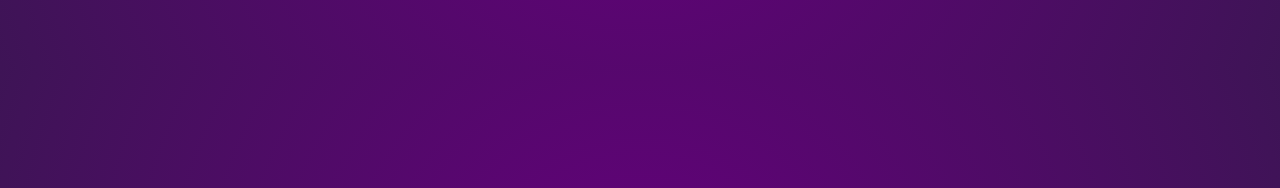
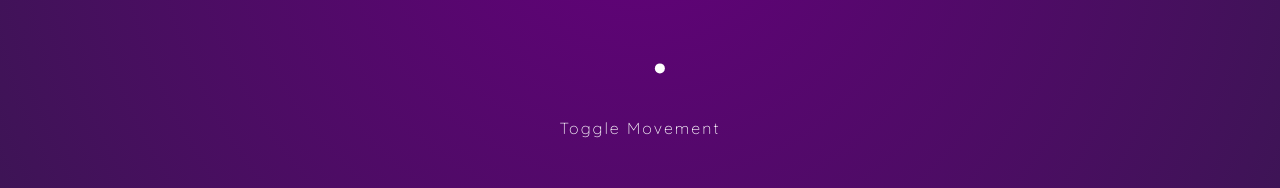
Before and after one commit to aman-atg/pizzapoint, a React (Create React App) app: page / in a window 1280 px wide. Shown: the part 434-622 px from the top of the page. Built offline with nearby package versions, Linux system fonts and the light colour scheme.

Commit message:
add loader and bug-fixes for Modal logic

```diff
--- a/src/App.js
+++ b/src/App.js
@@ -31,12 +31,16 @@ function App() {
   useEffect(() => {
     if (location.pathname === "/order") {
       setTimeout(() => setIsOpen(true), 1000);
+    } else {
+      setIsOpen(false);
     }
   }, [location]);
 
   return (
     <>
       <Header />
+
+      <Modal showModal={isOpen} setShowModal={setIsOpen} />
 
       <AnimatePresence exitBeforeEnter>
         <Switch location={location} key={location.key}>
@@ -53,8 +57,6 @@ function App() {
             <Home />
           </Route>
         </Switch>
-
-        <Modal showModal={isOpen} setShowModal={setIsOpen} />
       </AnimatePresence>
     </>
   );
--- a/src/components/Home.js
+++ b/src/components/Home.js
@@ -1,5 +1,6 @@
 import { motion } from "framer-motion";
 import { Link } from "react-router-dom";
+import Loader from "./Loader";
 
 const buttonVariants = {
   hover: {
@@ -45,6 +46,8 @@ const Home = () => {
           Create Your Pizza
         </motion.button>
       </Link>
+
+      <Loader />
     </motion.div>
   );
 };
--- /dev/null
+++ b/src/components/Loader.jsx
@@ -0,0 +1,49 @@
+import { motion, useCycle } from "framer-motion";
+
+const loader = {
+  animateOne: {
+    x: [-20, 20],
+    y: [0, -30],
+
+    transition: {
+      x: {
+        yoyo: Infinity,
+        duration: 0.5,
+      },
+      y: {
+        yoyo: Infinity,
+        duration: 0.25,
+        ease: "easeOut",
+      },
+    },
+  },
+
+  animateTwo: {
+    y: [0, -40],
+    x: 0,
+    transition: {
+      y: {
+        yoyo: Infinity,
+        duration: 0.25,
+        ease: "easeOut",
+      },
+    },
+  },
+};
+const Loader = () => {
+  const [animation, cycleAnimation] = useCycle("animateOne", "animateTwo");
+  return (
+    <>
+      <motion.div
+        className="loader"
+        variants={loader}
+        animate={animation}
+      ></motion.div>
+      <div style={{ cursor: "pointer" }} onClick={() => cycleAnimation()}>
+        Toggle Movement
+      </div>
+    </>
+  );
+};
+
+export default Loader;
--- a/src/components/Modal.jsx
+++ b/src/components/Modal.jsx
@@ -1,4 +1,3 @@
-import React, { useEffect } from "react";
 import { AnimatePresence, motion } from "framer-motion";
 import { Link } from "react-router-dom";
 
@@ -24,15 +23,9 @@ const nextVariants = {
   },
 };
 
-const Modal = ({ showModal, setShowModal }) => {
-  useEffect(() => {
-    return () => {
-      setShowModal(false);
-    };
-  }, [setShowModal]);
-
+const Modal = ({ showModal }) => {
   return (
-    <AnimatePresence>
+    <AnimatePresence exitBeforeEnter>
       {showModal && (
         <motion.div
           className="backdrop"
--- a/src/index.css
+++ b/src/index.css
@@ -138,3 +138,11 @@ li span.active::before {
   border-color: #444;
   margin-top: 20px;
 }
+
+.loader {
+  width: 10px;
+  height: 10px;
+  margin: 40px auto;
+  border-radius: 50%;
+  background: #fff;
+}
```
